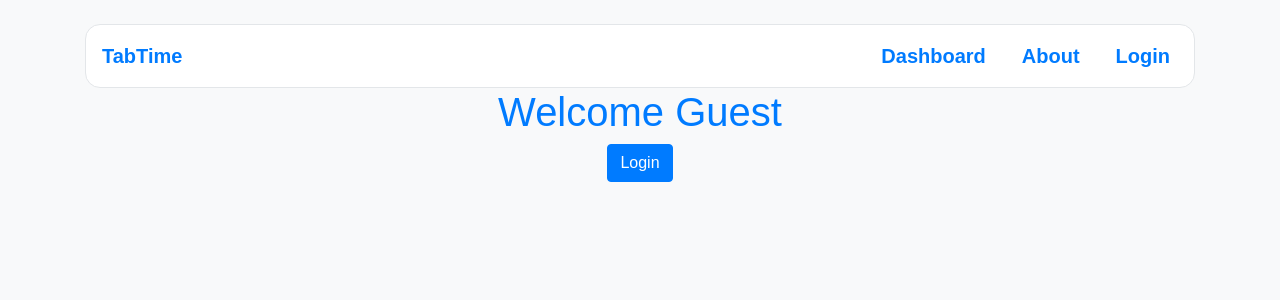
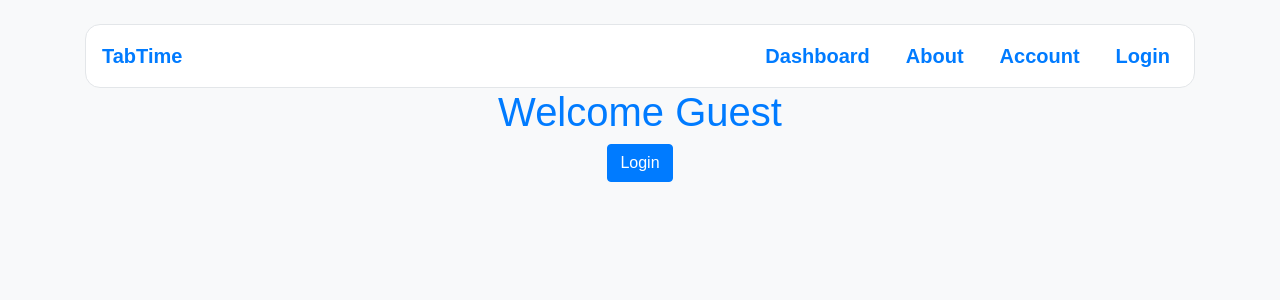
Before and after one commit to Crustacean-Hacks/HackUIowa, a Flask app: page / in a window 1280 px wide. Shown: the top 300 px of the page. Run offline with Flask 3, Linux system fonts and the light colour scheme.

Commit message:
added base account page

```diff
--- a/website/app.py
+++ b/website/app.py
@@ -109,6 +109,9 @@ def dashboard():
     bargraph = GenerateData.total_data_bar({}) # is just an example with dummy data
     return render_template("dashboard.html", examplebargraph=bargraph)
 
+@app.route("/account")
+def account():
+    return render_template("account.html", session=session.get("user"))
 
 def store(storageID, websites, amountToAdd):
     wasNone = False
--- a/website/templates/base.html
+++ b/website/templates/base.html
@@ -58,6 +58,9 @@
                         <a class="nav-link" href="{{ url_for('about') }}">About</a>
                     </li>
                     <li class="nav-item">
+                        <a class="nav-link" href="{{ url_for('account') }}">Account</a>
+                    </li>
+                    <li class="nav-item">
                         {% if session %}
                             <a class="nav-link" href="{{ url_for('logout') }}">Logout</a>
                         {% else %}
```
Also changed, not shown: website/templates/account.html (added, +27 -0 lines).
